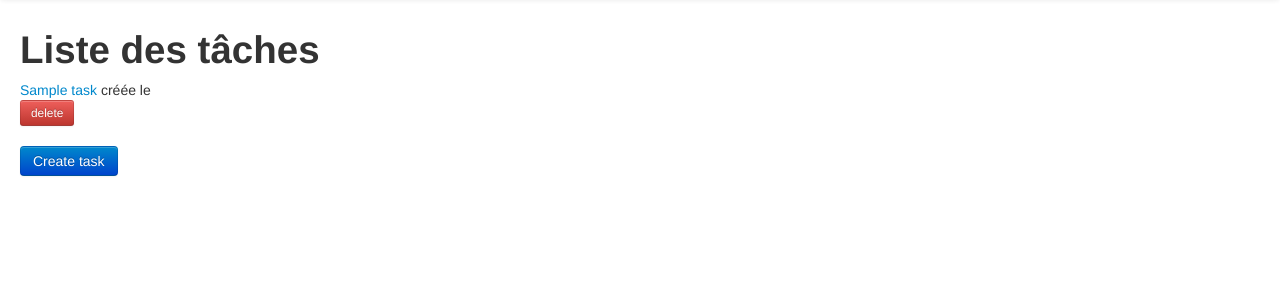
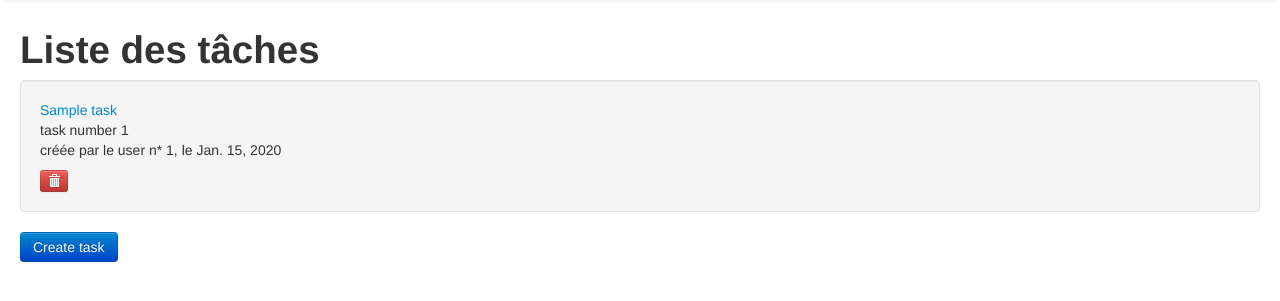
Before and after one commit to komodor8/django-tasks, a Django app: page /tasks/ in a window 1280 px wide. Shown: the part 42-343 px from the top of the page. Run offline with Django 3.2, Linux system fonts and the light colour scheme; a user stored in the database is signed in; tables that the repository leaves empty hold one stand-in row (values such as "Sample post"); some libraries are stand-ins or nearby versions.

Commit message:
add glyphicons

```diff
--- a/tasks/templates/tasks/index.html
+++ b/tasks/templates/tasks/index.html
@@ -7,18 +7,25 @@
 
     {% for t in tasks %}
 
-        <div style="margin-bottom: 20px">
+        <div style="margin-bottom: 20px" class="well">
             <div>
-                <a href="/tasks/{{t.id}}">{{ t }}</a> créée le {{ t.pub_date }}
+                <div>
+                    <a href="/tasks/{{t.id}}">{{ t }}</a>
+                </div>
+                task number {{ t.id }}
+                <div>
+                    <p>créée par le user n* {{ t.user_id }}, le {{ t.created_at }}</p>
+                </div>
             </div>
 
+
             <div>
-                <button
-                    onclick="window.location.href='/tasks/delete/{{t.id}}'"
-                    class="btn btn-small btn-danger"
+                <a
+                    class="btn btn-mini btn-danger"
+                    href="/tasks/delete/{{t.id}}"
                 >
-                    delete
-                </button>
+                    <i class="icon-trash icon-white"></i>
+                </a>
             </div>
         </div>
 
```
Also changed, not shown: tasks/templates/tasks/detail.html (+10 -10 lines).
